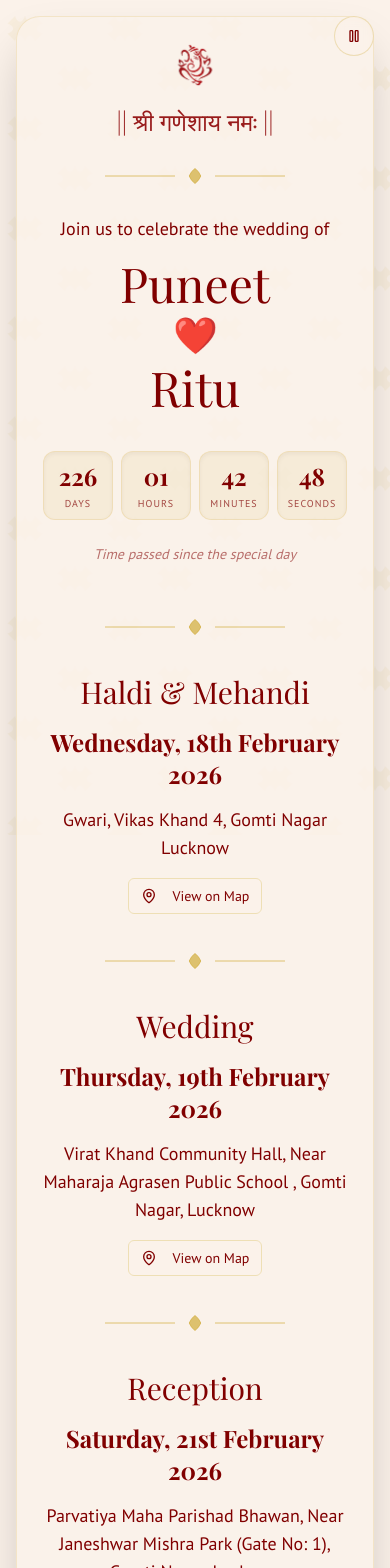
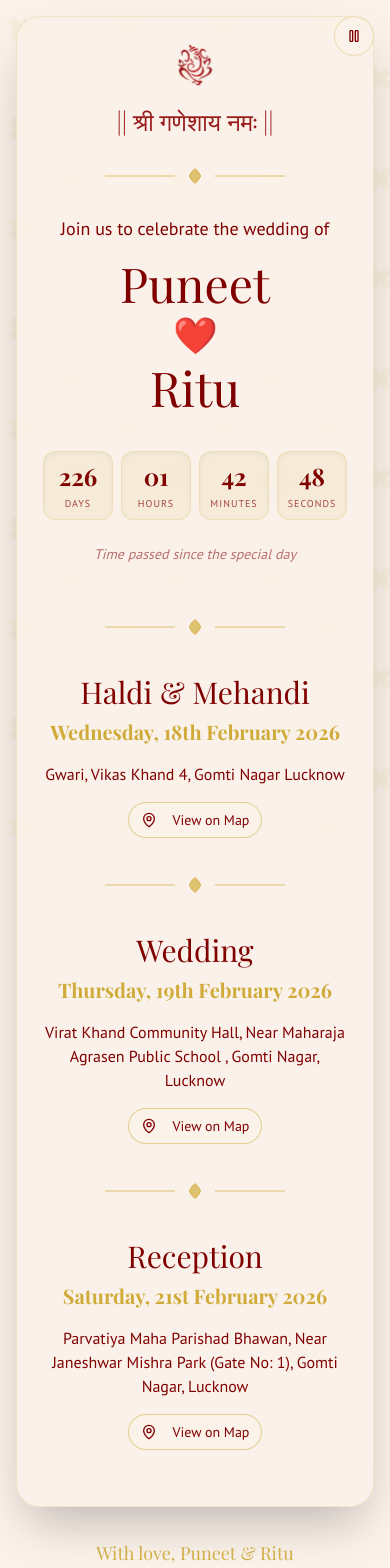
Before and after one commit to PuneetShivaay/WeddingCard, a Next.js app: page / in a window 390 px wide. Shown: the top 1568 px of the page. Built offline with nearby package versions, Linux system fonts and the light colour scheme.

Commit message:
good but its not mobile responsive

```diff
--- a/src/app/page.tsx
+++ b/src/app/page.tsx
@@ -1,4 +1,3 @@
-
 import CountdownTimer from '@/components/countdown-timer';
 import FloralBackground from '@/components/floral-background';
 import MusicPlayer from '@/components/music-player';
@@ -22,7 +21,6 @@ const FloralDivider = ({ className }: { className?: string }) => (
     <path d="M94.2069 15.0001L96.6339 10.6699L100 7.5L103.366 10.6699L105.793 15L103.366 19.3302L100 22.5L96.6339 19.3302L94.2069 15.0001Z" fill="currentColor" stroke="currentColor" strokeWidth="1"/>
   </svg>
 );
-
 
 export default function Home() {
   const ganeshaImage = PlaceHolderImages.find(p => p.id === 'ganesha-icon');
@@ -72,14 +70,14 @@ export default function Home() {
           <FloralDivider className="my-8" />
 
           <div className="mb-8">
-            <h3 className="font-headline text-3xl md:text-4xl text-primary mb-4">Haldi & Mehandi</h3>
-             <p className="font-headline font-bold text-2xl md:text-3xl mt-2">
+            <h3 className="font-headline text-3xl md:text-4xl text-primary mb-2">Haldi & Mehandi</h3>
+             <p className="font-headline font-bold text-xl md:text-2xl text-accent">
               Wednesday, 18th February 2026
             </p>
-            <p className="font-body text-lg mt-4">
+            <p className="font-body text-base md:text-lg mt-4 max-w-md mx-auto">
              {haldiMehandiLocation}
             </p>
-            <Button asChild variant="outline" size="sm" className="mt-4">
+            <Button asChild variant="outline" size="sm" className="mt-4 rounded-full border-accent/50 hover:bg-accent/10">
               <a href="https://maps.app.goo.gl/zUTYgthRXMbSTQus5" target="_blank" rel="noopener noreferrer">
                 <MapPin className="mr-2 h-4 w-4" /> View on Map
               </a>
@@ -88,15 +86,15 @@ export default function Home() {
 
           <FloralDivider className="my-8" />
 
-           <div className="mb-4">
-            <h3 className="font-headline text-3xl md:text-4xl text-primary mb-4">Wedding</h3>
-             <p className="font-headline font-bold text-2xl md:text-3xl mt-2">
+           <div className="mb-8">
+            <h3 className="font-headline text-3xl md:text-4xl text-primary mb-2">Wedding</h3>
+             <p className="font-headline font-bold text-xl md:text-2xl text-accent">
               Thursday, 19th February 2026
             </p>
-            <p className="font-body text-lg mt-4">
+            <p className="font-body text-base md:text-lg mt-4 max-w-md mx-auto">
              {weddingLocation}
             </p>
-             <Button asChild variant="outline" size="sm" className="mt-4">
+             <Button asChild variant="outline" size="sm" className="mt-4 rounded-full border-accent/50 hover:bg-accent/10">
               <a href="https://maps.app.goo.gl/c7hC68c8ub6d3kzD7" target="_blank" rel="noopener noreferrer">
                 <MapPin className="mr-2 h-4 w-4" /> View on Map
               </a>
@@ -106,14 +104,14 @@ export default function Home() {
           <FloralDivider className="my-8" />
 
           <div className="mb-8">
-            <h3 className="font-headline text-3xl md:text-4xl text-primary mb-4">Reception</h3>
-             <p className="font-headline font-bold text-2xl md:text-3xl mt-2">
+            <h3 className="font-headline text-3xl md:text-4xl text-primary mb-2">Reception</h3>
+             <p className="font-headline font-bold text-xl md:text-2xl text-accent">
               Saturday, 21st February 2026
             </p>
-            <p className="font-body text-lg mt-4">
+            <p className="font-body text-base md:text-lg mt-4 max-w-md mx-auto">
              {receptionLocation}
             </p>
-            <Button asChild variant="outline" size="sm" className="mt-4">
+            <Button asChild variant="outline" size="sm" className="mt-4 rounded-full border-accent/50 hover:bg-accent/10">
               <a href="https://maps.app.goo.gl/hN9d7WEwCigAm68LA" target="_blank" rel="noopener noreferrer">
                 <MapPin className="mr-2 h-4 w-4" /> View on Map
               </a>
--- a/src/components/countdown-timer.tsx
+++ b/src/components/countdown-timer.tsx
@@ -29,7 +29,7 @@ const CountdownTimer = ({ targetDate }: { targetDate: string }) => {
       };
     };
 
-    // Initial calculation on mount
+    // Initial calculation on mount to avoid hydration mismatch
     setTimeLeft(calculateTimeLeft());
 
     const timer = setInterval(() => {
```
